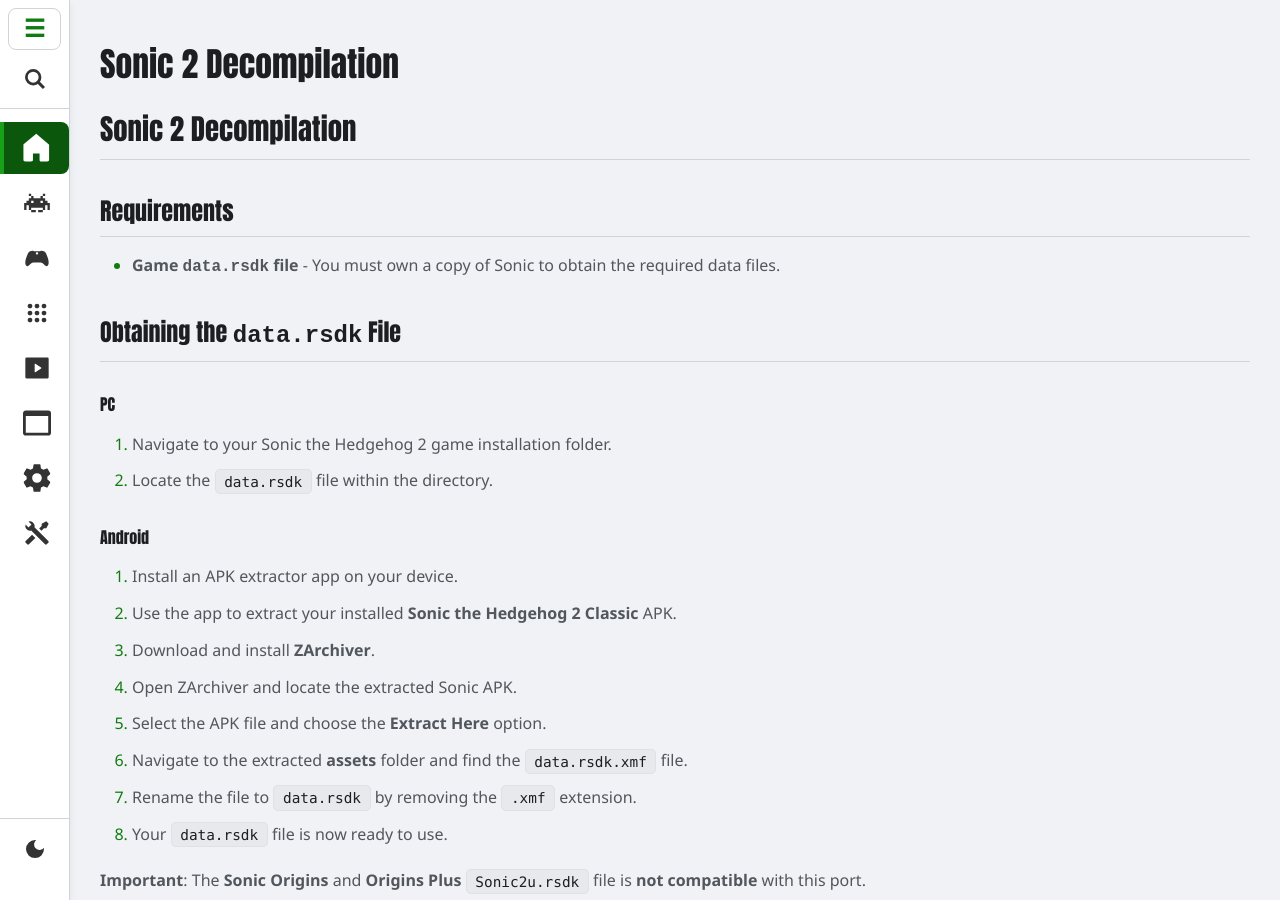
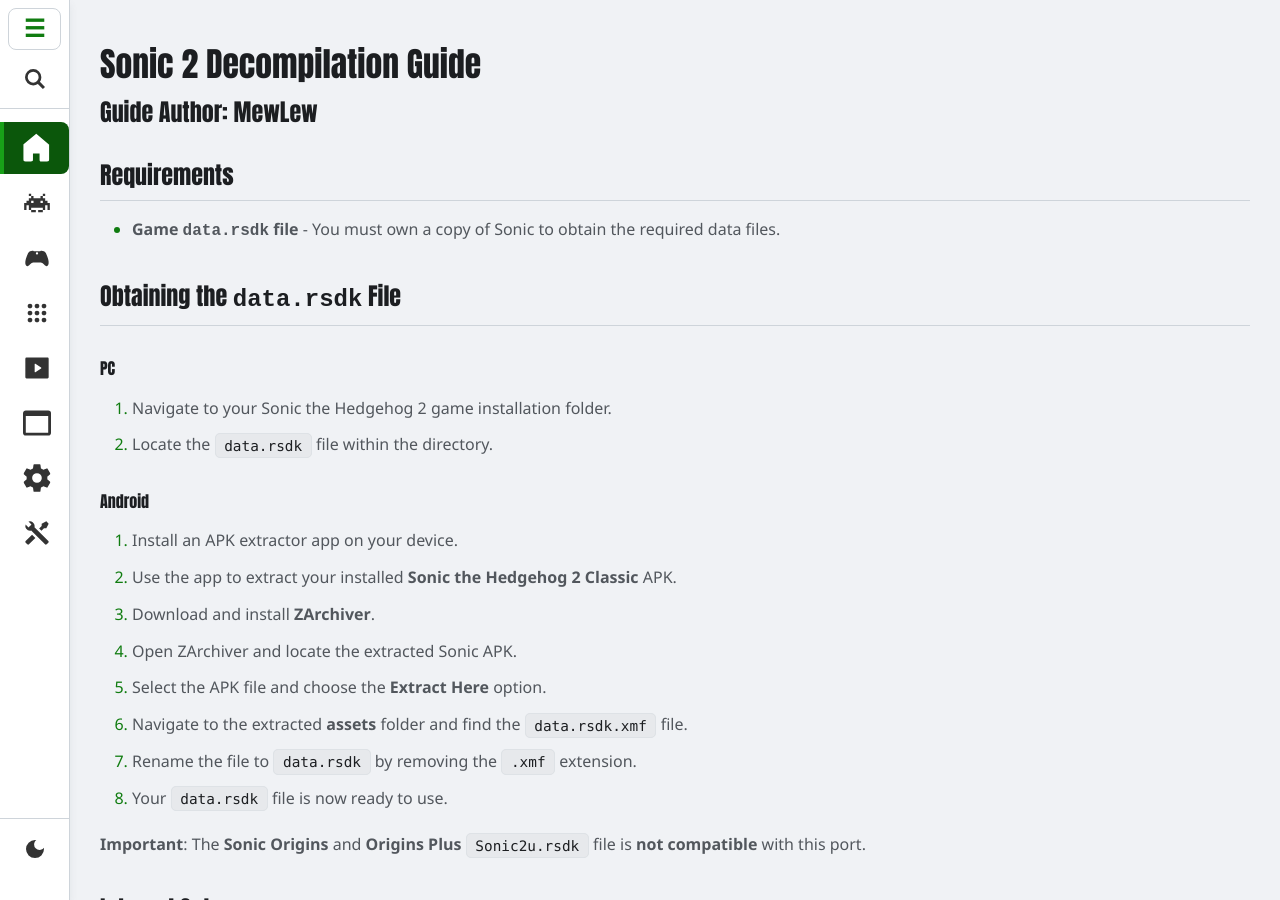
Before and after one commit to EmulationRevival/emulationrevival.github.io, a Jekyll site: the page built from guides/ports/sonic2decomp.md, in a window 1280 px wide and 900 px high. Built offline with Jekyll 4.4.1, drawn with Linux system fonts in a browser that asks for light colours.

Commit message:
Update sonic2decomp.md

```diff
--- a/guides/ports/sonic2decomp.md
+++ b/guides/ports/sonic2decomp.md
@@ -1,11 +1,10 @@
 ---
 layout: template
-title: "Sonic 2 Decompilation"
+title: "Sonic 2 Decompilation Guide"
 permalink: /guides/ports/sonic2decomp-guide/
 description: "A guide for setting up Sonic 2 Decompilation on dev mode."
+author: "MewLew"
 ---
-
-## Sonic 2 Decompilation
 
 ### Requirements
 - **Game `data.rsdk` file** - You must own a copy of Sonic to obtain the required data files.
```
